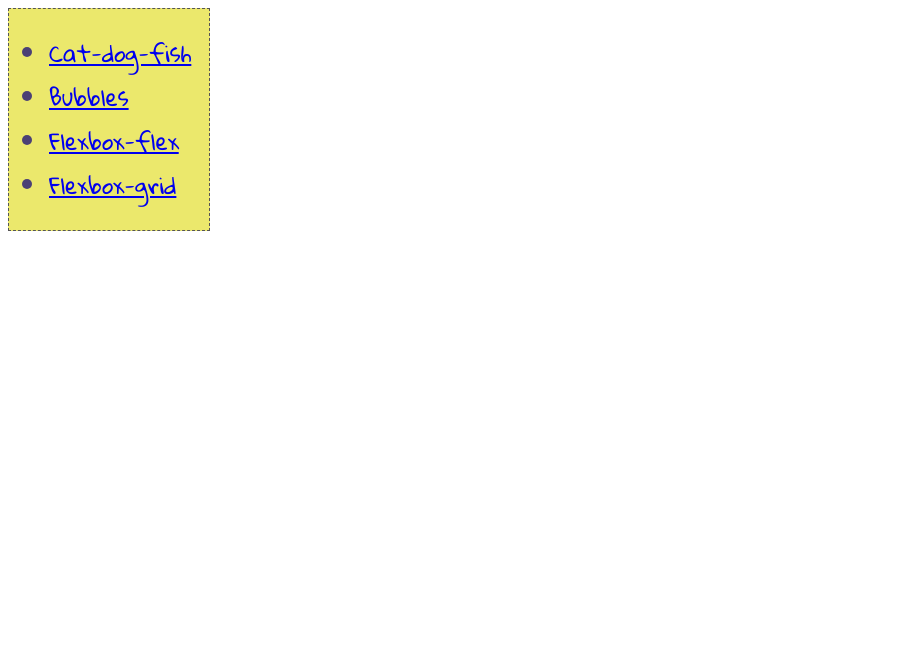
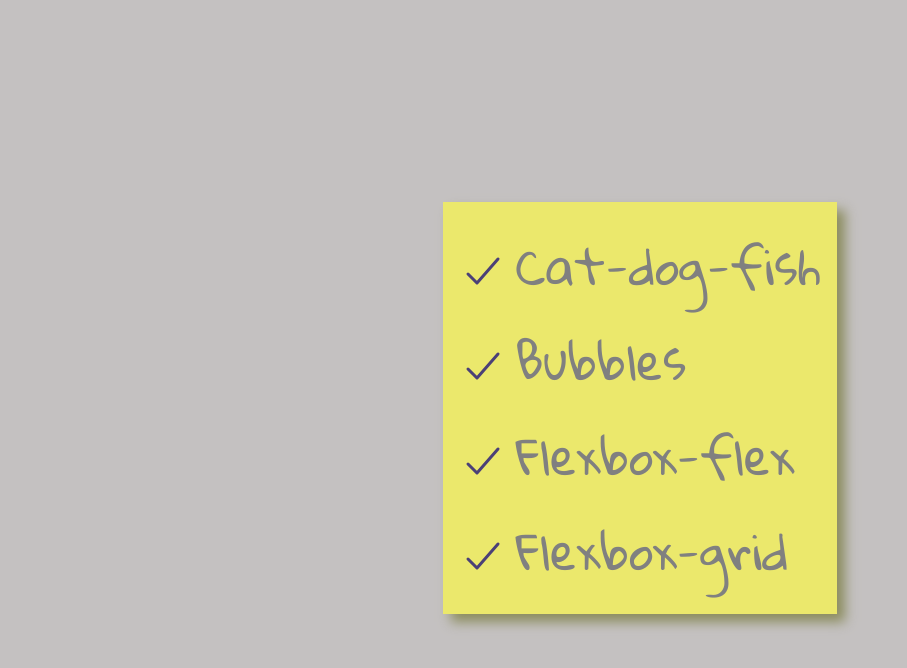
Before and after one commit to elyashar/FrontendMasters, a website built with Vite: page index.html in a window 1280 px wide. Shown: the whole page, without its empty margins (0-907 px from the left). Built offline with nearby package versions, Linux system fonts and the light colour scheme.

Commit message:
add style to the list

```diff
--- a/index.html
+++ b/index.html
@@ -1,32 +1,48 @@
 <!DOCTYPE html>
 <html lang="en">
-
   <head>
     <meta charset="UTF-8" />
-      <meta name="viewport"
-            content="width=device-width, initial-scale=1.0" />
+    <meta name="viewport" content="width=device-width, initial-scale=1.0" />
     <title>Document</title>
-      <link rel="stylesheet"
-            href="style.css" />
-      <link rel="preconnect"
-            href="https://fonts.googleapis.com">
-      <link rel="preconnect"
-            href="https://fonts.gstatic.com"
-            crossorigin>
-      <link href="https://fonts.googleapis.com/css2?family=Gloria+Hallelujah&display=swap"
-            rel="stylesheet">
+    <link rel="stylesheet" href="style.css" />
+    <link rel="preconnect" href="https://fonts.googleapis.com" />
+    <link rel="preconnect" href="https://fonts.gstatic.com" crossorigin />
+    <link
+      href="https://fonts.googleapis.com/css2?family=Gloria+Hallelujah&display=swap"
+      rel="stylesheet"
+    />
   </head>
 
   <body>
     <div class="list">
+      <div>
         <ul>
-                  <li><a href="./pages/cat-dog-fish.html">Cat-dog-fish</a></li>
-                  <li><a href="./pages/bubbles.html">Bubbles</a></li>
-                  <li><a href="./pages/flexbox-flex.html">Flexbox-flex</a></li>
-                  <li><a href="./pages/flexbox-grid.html">Flexbox-grid</a></li>
+          <li>
+            <ion-icon size="xlarge" name="checkmark-outline"></ion-icon
+            ><a href="./pages/cat-dog-fish.html">Cat-dog-fish</a>
+          </li>
+          <li>
+            <ion-icon size="xlarge" name="checkmark-outline"></ion-icon
+            ><a href="./pages/bubbles.html">Bubbles</a>
+          </li>
+          <li>
+            <ion-icon name="checkmark-outline"></ion-icon
+            ><a href="./pages/flexbox-flex.html">Flexbox-flex</a>
+          </li>
+          <li>
+            <ion-icon size="xlarge" name="checkmark-outline"></ion-icon
+            ><a href="./pages/flexbox-grid.html">Flexbox-grid</a>
+          </li>
         </ul>
       </div>
-
+    </div>
+    <script
+      type="module"
+      src="https://unpkg.com/ionicons@7.1.0/dist/ionicons/ionicons.esm.js"
+    ></script>
+    <script
+      nomodule
+      src="https://unpkg.com/ionicons@7.1.0/dist/ionicons/ionicons.js"
+    ></script>
   </body>
-
 </html>
--- a/package.json
+++ b/package.json
@@ -13,5 +13,8 @@
   "license": "ISC",
   "devDependencies": {
     "vite": "^5.1.4"
+  },
+  "prettier": {
+    "tabWidth": 2
   }
 }
--- a/style.css
+++ b/style.css
@@ -1,7 +1,7 @@
 body {
     font-family: Gloria Hallelujah;
-    color: rgb(75, 64, 117);
-    /* text-decoration: none; */
+    background-color: rgb(196, 193, 193);
+
 }
 
 .gloria-hallelujah-regular {
@@ -12,9 +12,42 @@ body {
 
 .list {
     display: flex;
-    justify-content: left;
-    width: 200px;
+    justify-content: center;
+    align-items: center;
+    font-size: 3rem;
+    height: 100vh;
+}
+
+.list ul {
+    list-style-type: none;
+    padding: 1rem;
     background-color: rgb(235, 232, 108);
-    font-size: 1.4rem;
-    border: 0.1rem dashed rgb(85, 84, 84);
+    box-shadow: 0.5rem 0.5rem 0.7rem rgb(140, 141, 95);
+
 }
+
+.list ul:hover {
+    transform: rotate(-1deg);
+}
+
+
+li ion-icon {
+    padding-right: 0.5rem;
+    vertical-align: middle;
+    color: rgb(75, 64, 119);
+}
+
+
+
+.list ul li a {
+    text-decoration: none;
+    color: grey;
+}
+
+.list ul li a:visited {
+    color: rgb(77, 66, 124);
+}
+
+.list ul li a:hover {
+    color: grey;
+}
```
Lines whose indentation alone changed are shown as unchanged.
